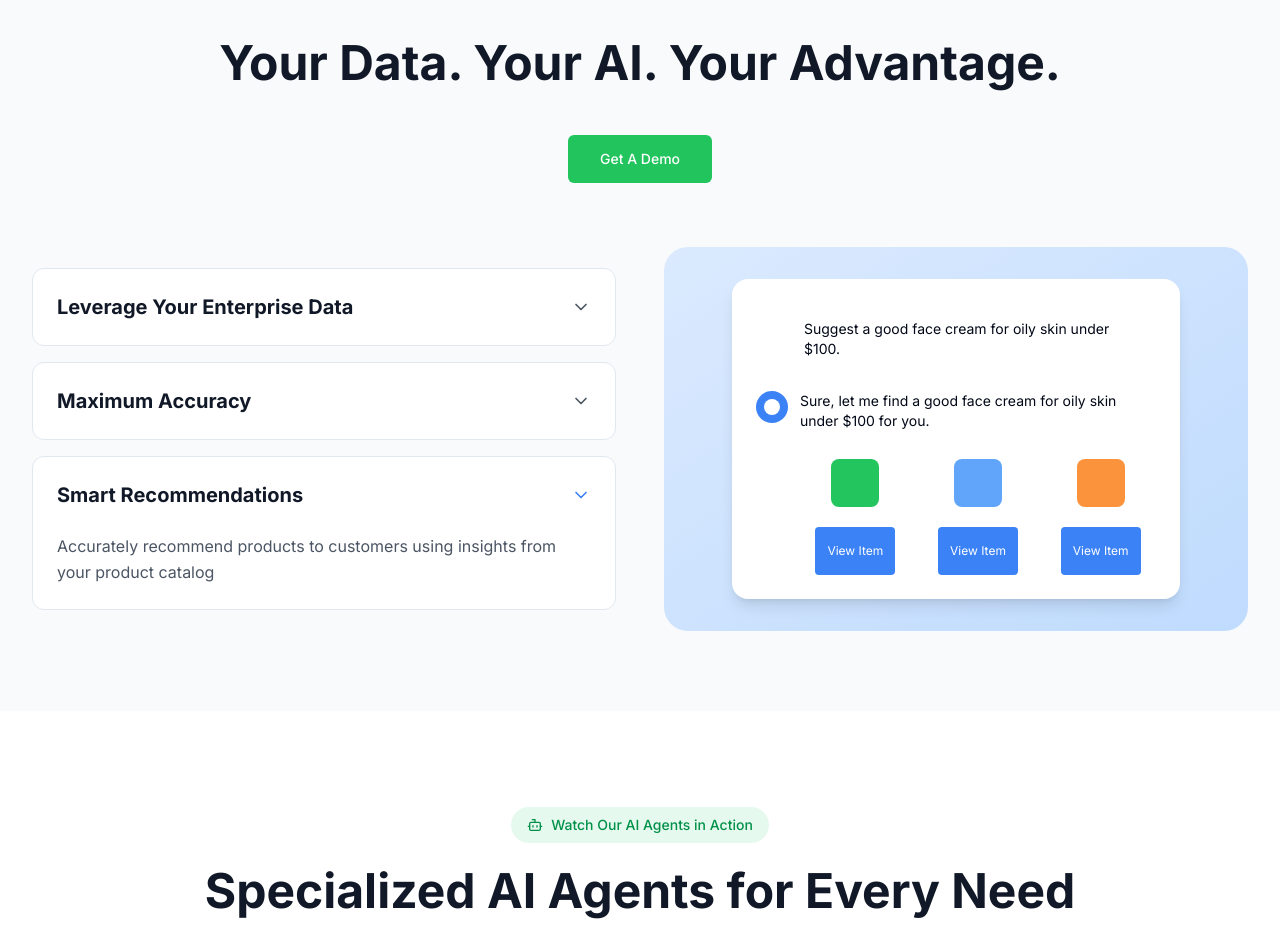
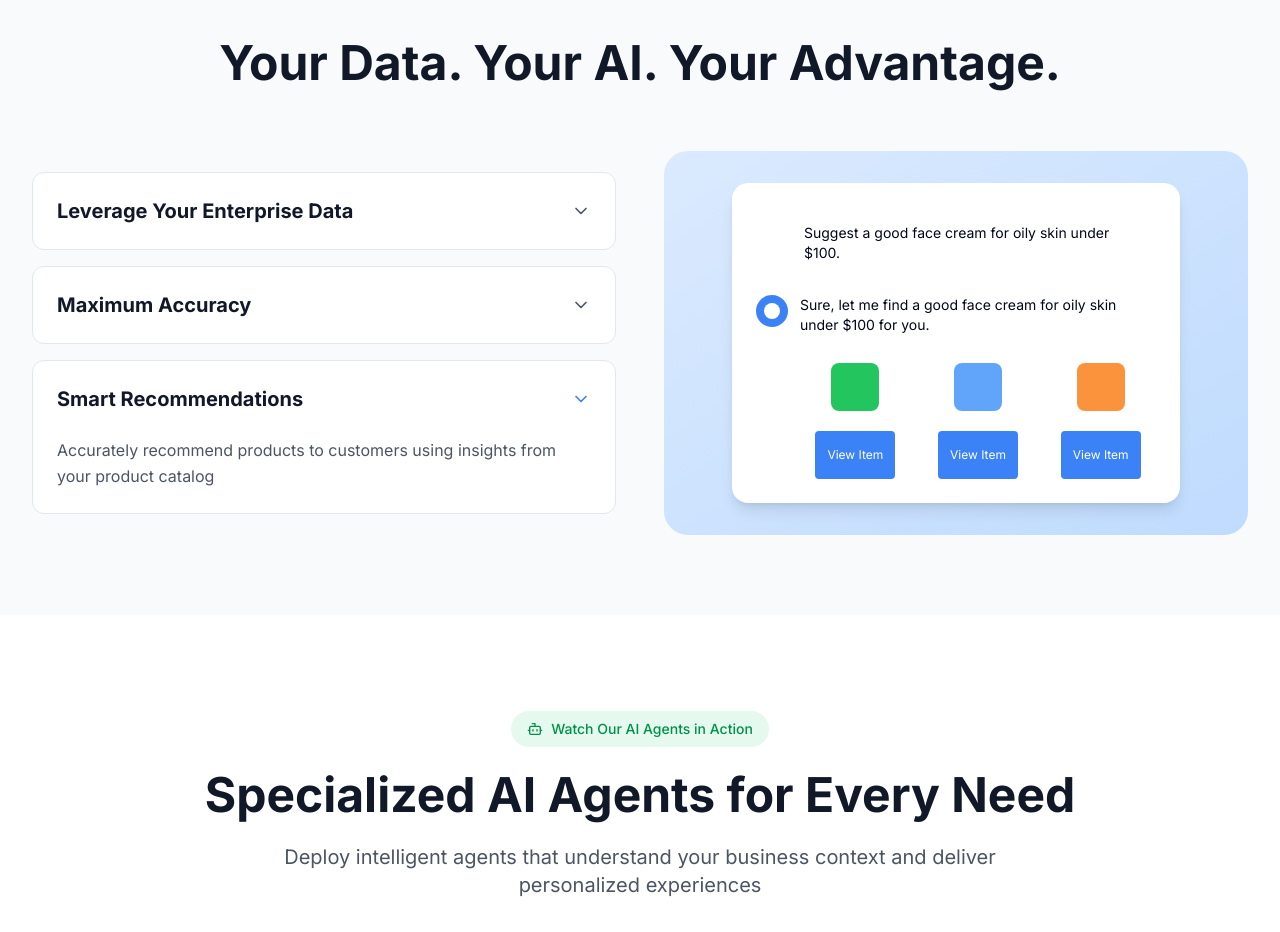
Before and after one commit to bscube/evergrow-ai-site-builder, a React (Vite) app: page / in a window 1280 px wide. Shown: the part 3880-4812 px from the top of the page. Built offline with nearby package versions, Linux system fonts and the light colour scheme.

Commit message:
Remove "Get A Demo" button
Remove the "Get A Demo" button.

```diff
--- a/src/components/sections/EnterpriseDataSection.tsx
+++ b/src/components/sections/EnterpriseDataSection.tsx
@@ -17,9 +17,6 @@ const EnterpriseDataSection = () => {
           <h2 className="text-4xl md:text-5xl font-bold text-grey-900 mb-6">
             Your Data. Your AI. Your Advantage.
           </h2>
-          <Button size="lg" className="mt-6">
-            Get A Demo
-          </Button>
         </div>
 
         <div className="grid grid-cols-1 lg:grid-cols-2 gap-12 items-center">
```
